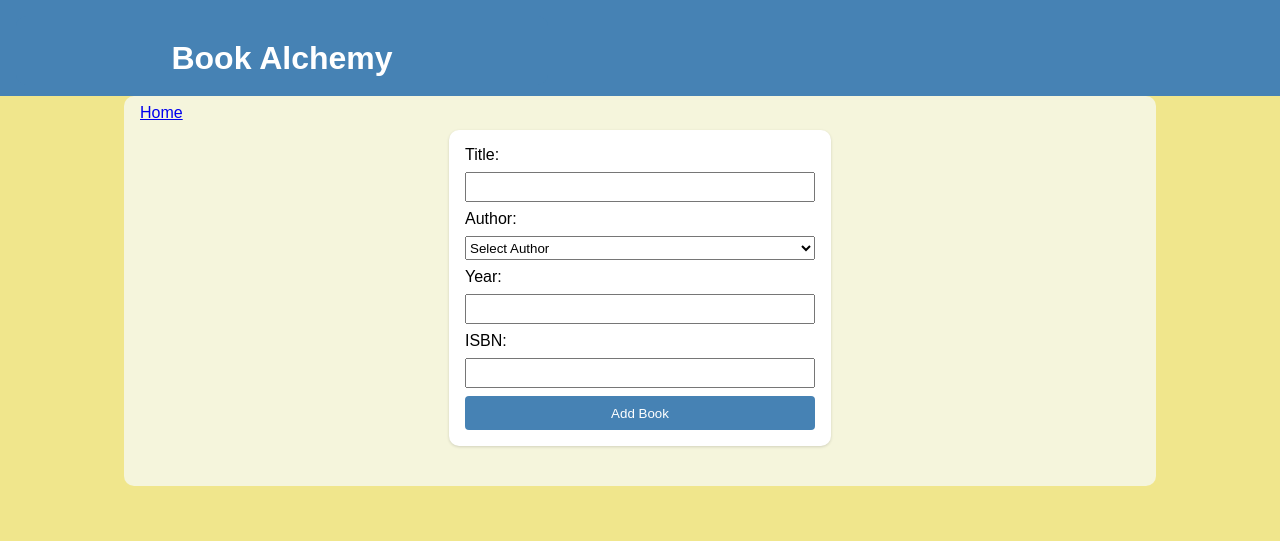
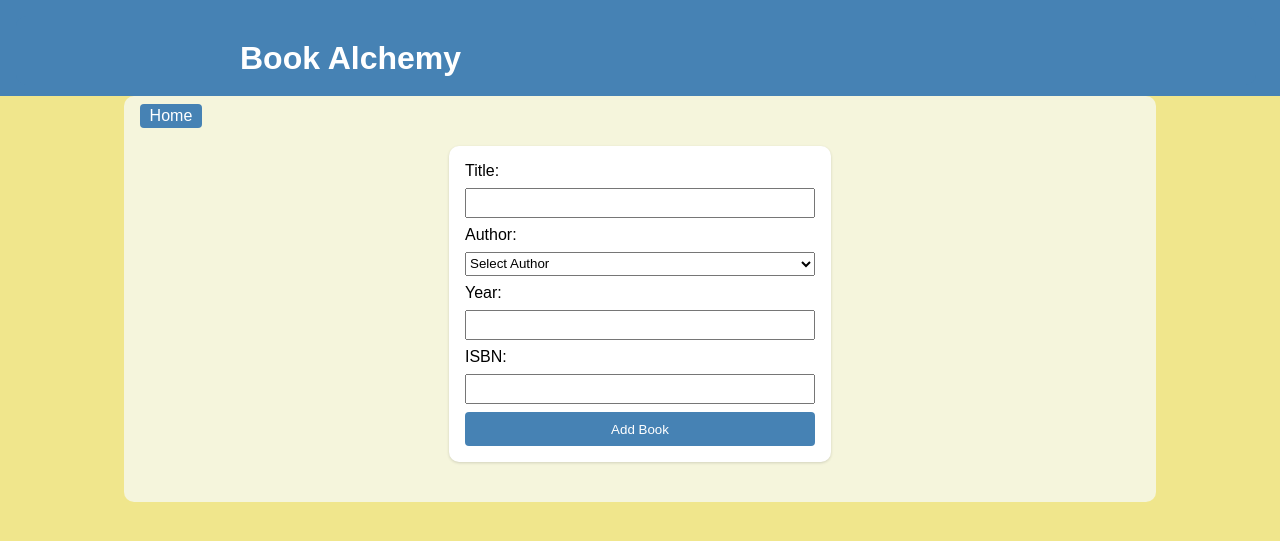
Before and after one commit to dembag/book-alchemy, a Flask app: page /add_book in a window 1280 px wide. Shown: the top 541 px of the page. Run offline with Flask 3, Linux system fonts and the light colour scheme.

Commit message:
final tidy up and bug fix

```diff
--- a/API_manager.py
+++ b/API_manager.py
@@ -40,7 +40,7 @@ def fetch_cover_from_api(isbn):
     if "items" not in book_data or not book_data["items"]:
         return None
 
-    volume_info = books_data["items"][0].get("volumeInfo", {})
+    volume_info = book_data["items"][0].get("volumeInfo", {})
     thumbnail = volume_info.get("imageLinks", {}).get("thumbnail")
 
     return thumbnail
--- a/app.py
+++ b/app.py
@@ -149,10 +149,10 @@ def add_book():
         if errors:
             return render_template("add_book.html", error=" ".join(errors), authors=authors)
 
-        clean_isbn = isbn.replace("-","")
+        clean_isbn = isbn.replace("-","").replace(" ", "")
         year = int(year_str) if year_str else None
 
-        cover_url = API_manager.fetch_cover_from_api(isbn)
+        cover_url = API_manager.fetch_cover_from_api(clean_isbn)
 
         new_book = Book(
             isbn=clean_isbn,
--- a/static/style.css
+++ b/static/style.css
@@ -23,10 +23,11 @@ nav {
 
 nav .container {
     display: flex;
-    max-width: 500px;
-    justify-content: center;
+    max-width: 1000px;
+    align-items: center;
     background-color: steelblue;
     padding-top: 1.5rem;
+    padding-left: 14rem;
     margin: 0;
 }
 
@@ -125,12 +126,6 @@ nav .container {
     max-width: 350px;
 }
 
-.form {
-    display: flex;
-    flex-direction: column;
-    gap: 0.5rem
-}
-
 .form-input {
     height: 1.5rem;
 }
--- a/templates/add_author.html
+++ b/templates/add_author.html
@@ -16,7 +16,7 @@
     <main class="container">
         <div class="toolbar">
             <div class="nav-links">
-                <a href="{{ url_for('home') }}" class="home">Home</a>
+                <a href="{{ url_for('home') }}" class="btn-small">Home</a>
             </div>
         </div>
 
--- a/templates/add_book.html
+++ b/templates/add_book.html
@@ -17,7 +17,7 @@
     <main class="container">
         <div class="toolbar">
             <div class="nav-links">
-                <a href="{{ url_for('home') }}" class="home">Home</a>
+                <a href="{{ url_for('home') }}" class="btn-small">Home</a>
             </div>
         </div>
 
--- a/templates/home.html
+++ b/templates/home.html
@@ -47,7 +47,11 @@
         <div class="display-cards">
         {% for book in books %}
             <div class="card">
-                <img src="{{ book.cover_url }}" alt="Cover for {{ book.title }}" class="book-cover">
+                {% if book.cover_url %}
+                    <img src="{{ book.cover_url }}" alt="Cover for {{ book.title }}" class="book-cover">
+                {% else %}
+                    <div class="book-cover book-cover-placeholder">No Cover</div>
+                {% endif %}
                 <h3>{{ book.title }}</h3>
                 <strong>by </strong>{{ book.author.name }}
                 <form action="{{ url_for('delete_book', book_id=book.id) }}" method="post">
--- a/templates/search.html
+++ b/templates/search.html
@@ -43,7 +43,11 @@
 
         {% for book in books %}
             <div class="card">
-                <img src="{{ book.cover_url }}" alt="Cover for {{ book.title }}" class="book-cover">
+                {% if book.cover_url %}
+                    <img src="{{ book.cover_url }}" alt="Cover for {{ book.title }}" class="book-cover">
+                {% else %}
+                    <div class="book-cover book-cover-placeholder">No Cover</div>
+                {% endif %}
                 <h3>{{ book.title }}</h3>
                 <strong>by </strong>{{ book.author.name }}
                 <form action="{{ url_for('delete_book', book_id=book.id) }}" method="post">
```
